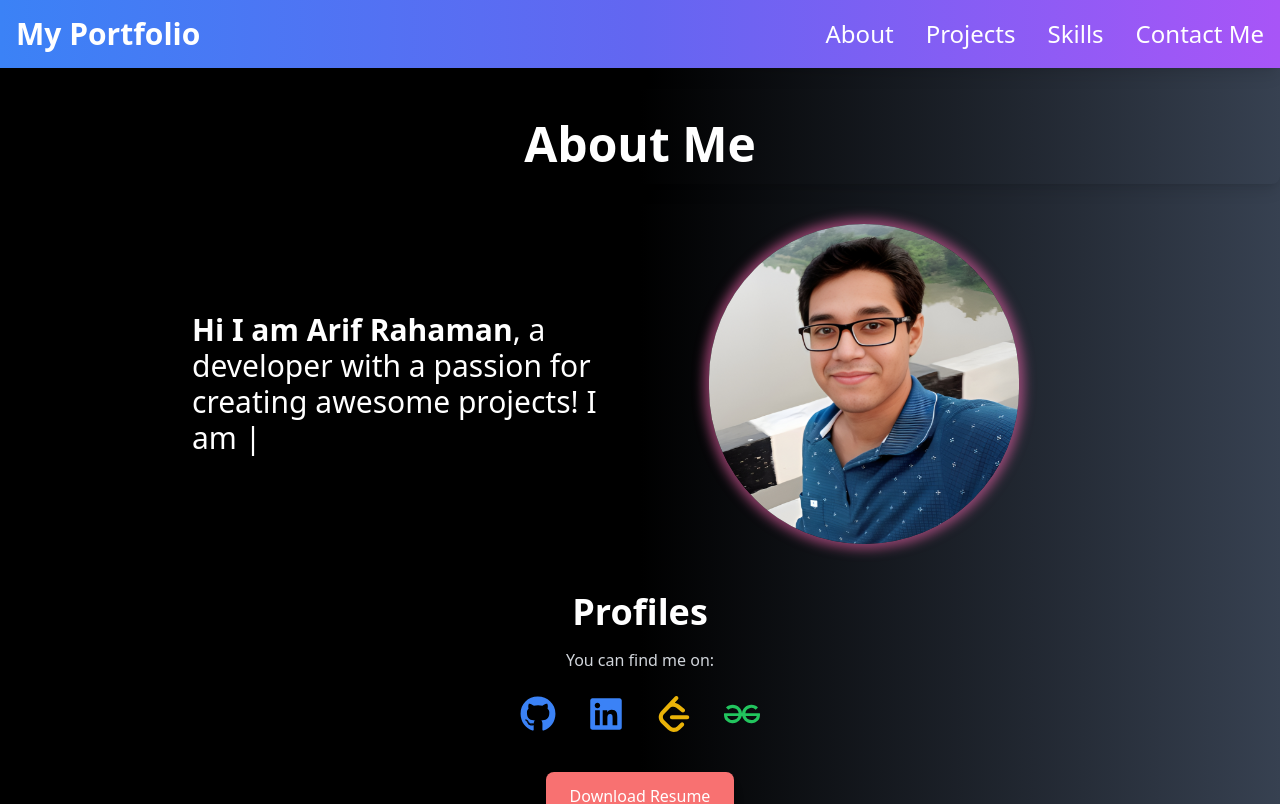
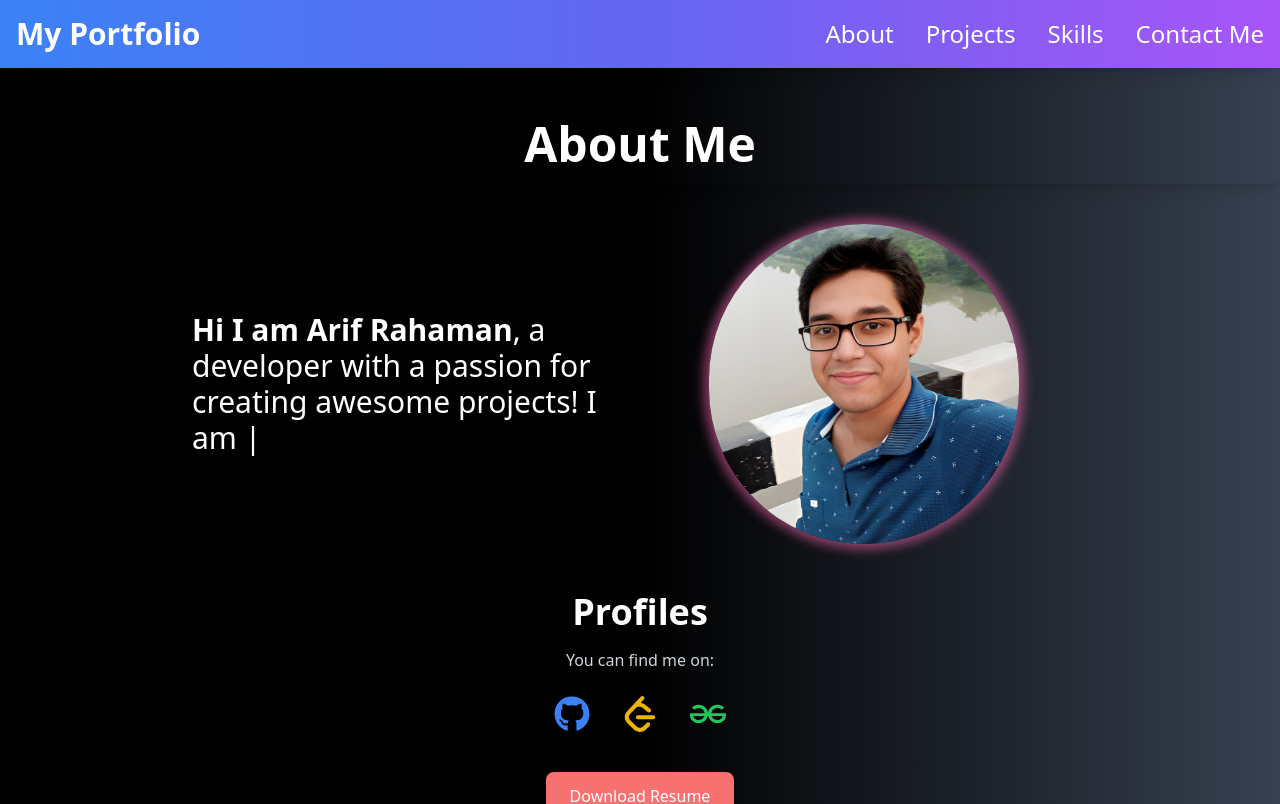
Before and after one commit to ArifRahaman/myPortfolio, a React (Vite) app: page / in a window 1280 px wide. Shown: the top 804 px of the page. Built offline with nearby package versions, Linux system fonts and the light colour scheme.

Commit message:
Update About.jsx

```diff
--- a/src/components/About.jsx
+++ b/src/components/About.jsx
@@ -24,7 +24,6 @@ const About = () => {
             />
           </p>
         </div>
-
         <div className="lg:w-1/2 flex justify-center">
         <img
             src={me}
@@ -34,15 +33,13 @@ const About = () => {
         </div>
       </div>
 
+
       <h2 className="text-4xl font-bold mt-12 mb-4 text-center text-white">Profiles</h2>
       <p className="text-gray-300 text-center mb-6">You can find me on:</p>
 
       <div className="flex justify-center space-x-8">
         <a href="https://github.com/Arifrahaman" className="text-blue-500 text-4xl hover:text-white transition-colors duration-200 ease-in-out" aria-label="GitHub">
           <FaGithub />
-        </a>
-        <a href="https://www.linkedin.com/in/arif-rahaman-01b884255/" className="text-blue-500 text-4xl hover:text-white transition-colors duration-200 ease-in-out" aria-label="LinkedIn">
-          <FaLinkedin />
         </a>
         <a href="https://leetcode.com/arifrahaman" className="text-yellow-500 text-4xl hover:text-white transition-colors duration-200 ease-in-out" aria-label="LeetCode">
           <SiLeetcode />
```
